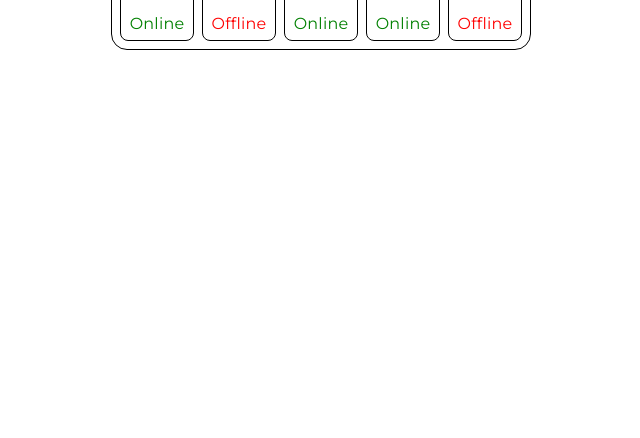
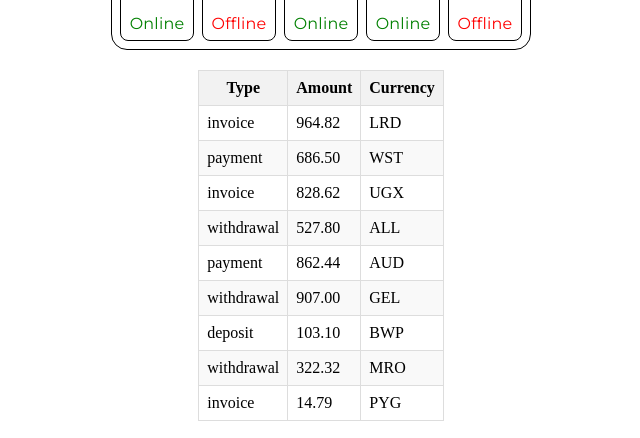
Before and after one commit to SAntonets/goit-react-hw-01, a React (Vite) app: page / in a window 1280 px wide. Shown: the part 388-826 px from the top of the page, without its empty margins (319-959 px from the left). Before the commit the page ends 800 px from the top, so only its background shows below. Built offline with nearby package versions, Linux system fonts and the light colour scheme.

Commit message:
Table done

```diff
--- a/src/App.jsx
+++ b/src/App.jsx
@@ -2,6 +2,8 @@ import Profile from "./components/Profile/Profile";
 import userData from "./components/Profile/userData.json"
 import FriendList from "./components/FriendList/FriendList"
 import friends from "./components/FriendList/friends.json"
+import TransactionHistory from "./components/TransactionHistory/TransactionHistory"
+import transactions from "./components/TransactionHistory/transactions.json"
 
 
 
@@ -17,6 +19,7 @@ const App = () => {
       />
       <FriendList friends={friends}
       />
+      <TransactionHistory items={transactions} />
     </>
   );
 };
--- /dev/null
+++ b/src/components/TransactionHistory/TransactionHistory.jsx
@@ -0,0 +1,27 @@
+import clsx from "clsx";
+import css from "./TransactionHistory.module.css";
+
+const TransactionHistory = ({ items }) => {
+  return (
+    <table>
+      <thead>
+        <tr>
+          <th>Type</th>
+          <th>Amount</th>
+          <th>Currency</th>
+        </tr>
+      </thead>
+      <tbody>
+        {items.map((transaction) => (
+          <tr key={transaction.id}>
+            <td>{transaction.type}</td>
+            <td>{transaction.amount}</td>
+            <td>{transaction.currency}</td>
+          </tr>
+        ))}
+      </tbody>
+    </table>
+  );
+};
+
+export default TransactionHistory;
--- /dev/null
+++ b/src/components/TransactionHistory/TransactionHistory.module.css
@@ -0,0 +1,23 @@
+table {
+  max-width: 415px;
+  border-collapse: collapse;
+  margin: 20px auto;
+}
+
+thead {
+  background-color: #f2f2f2;
+}
+
+th,
+td {
+  padding: 8px;
+  border: 1px solid #ddd;
+}
+
+tbody tr:nth-child(even) {
+  background-color: #f9f9f9;
+}
+
+tbody tr:hover {
+  background-color: #ddd;
+}
--- /dev/null
+++ b/src/components/TransactionHistory/transactions.json
@@ -0,0 +1,56 @@
+[
+  {
+    "id": "1e0700a2-5183-4291-85cc-2065a036a683",
+    "type": "invoice",
+    "amount": "964.82",
+    "currency": "LRD"
+  },
+  {
+    "id": "a30f821b-4d25-4ff0-abdd-e340b3f0dd2b",
+    "type": "payment",
+    "amount": "686.50",
+    "currency": "WST"
+  },
+  {
+    "id": "44dca67a-8e5a-4798-bf8e-b15efd4e1abd",
+    "type": "invoice",
+    "amount": "828.62",
+    "currency": "UGX"
+  },
+  {
+    "id": "ea8ed3dc-2b68-4a53-905a-53ecb0adef33",
+    "type": "withdrawal",
+    "amount": "527.80",
+    "currency": "ALL"
+  },
+  {
+    "id": "63ca02f9-d637-46b5-9237-f3b24425e029",
+    "type": "payment",
+    "amount": "862.44",
+    "currency": "AUD"
+  },
+  {
+    "id": "ed0263e8-59a5-4bf1-87e0-2bb88e53dc34",
+    "type": "withdrawal",
+    "amount": "907.00",
+    "currency": "GEL"
+  },
+  {
+    "id": "4eaab41b-b967-40ac-82ed-85fc66f646f1",
+    "type": "deposit",
+    "amount": "103.10",
+    "currency": "BWP"
+  },
+  {
+    "id": "9648a350-8469-42d5-8bf3-18090de5fe67",
+    "type": "withdrawal",
+    "amount": "322.32",
+    "currency": "MRO"
+  },
+  {
+    "id": "9c5c25fb-1a95-4b2f-8d1f-4c4426d677cc",
+    "type": "invoice",
+    "amount": "14.79",
+    "currency": "PYG"
+  }
+]
```
